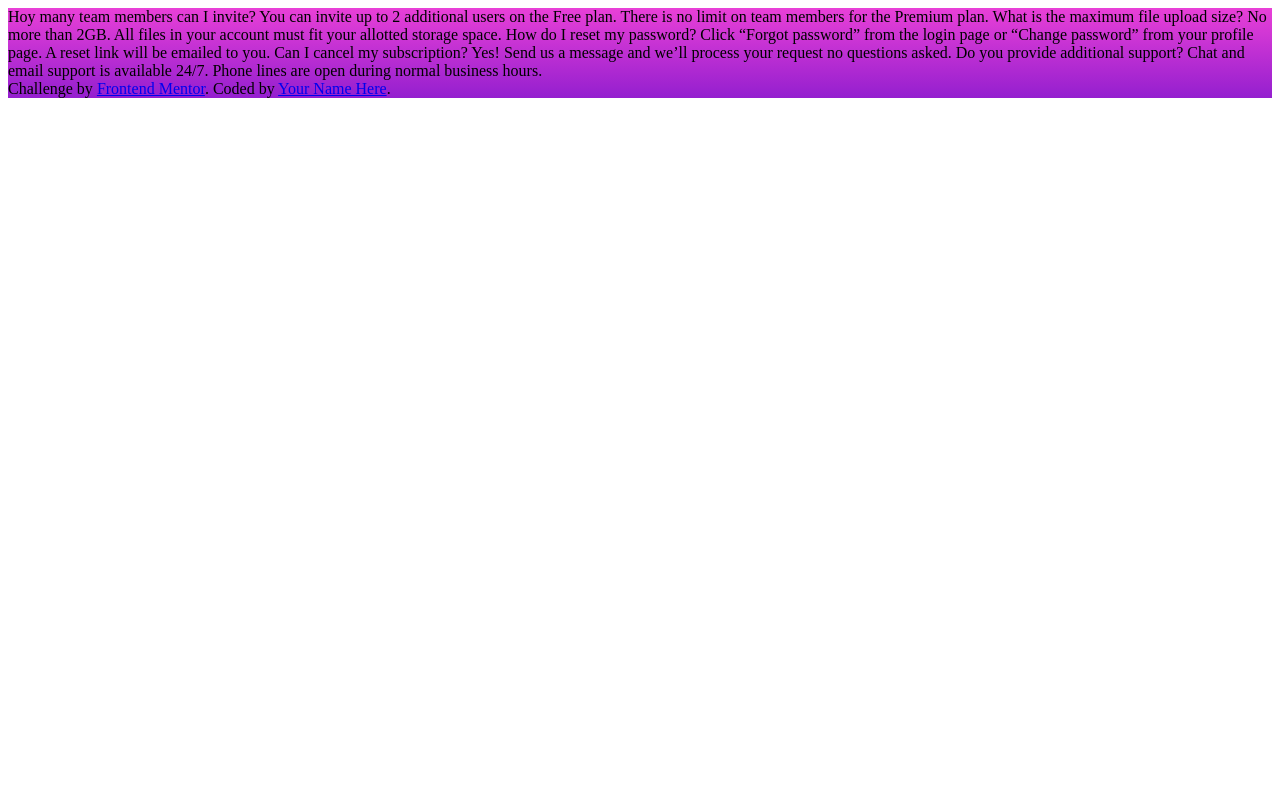
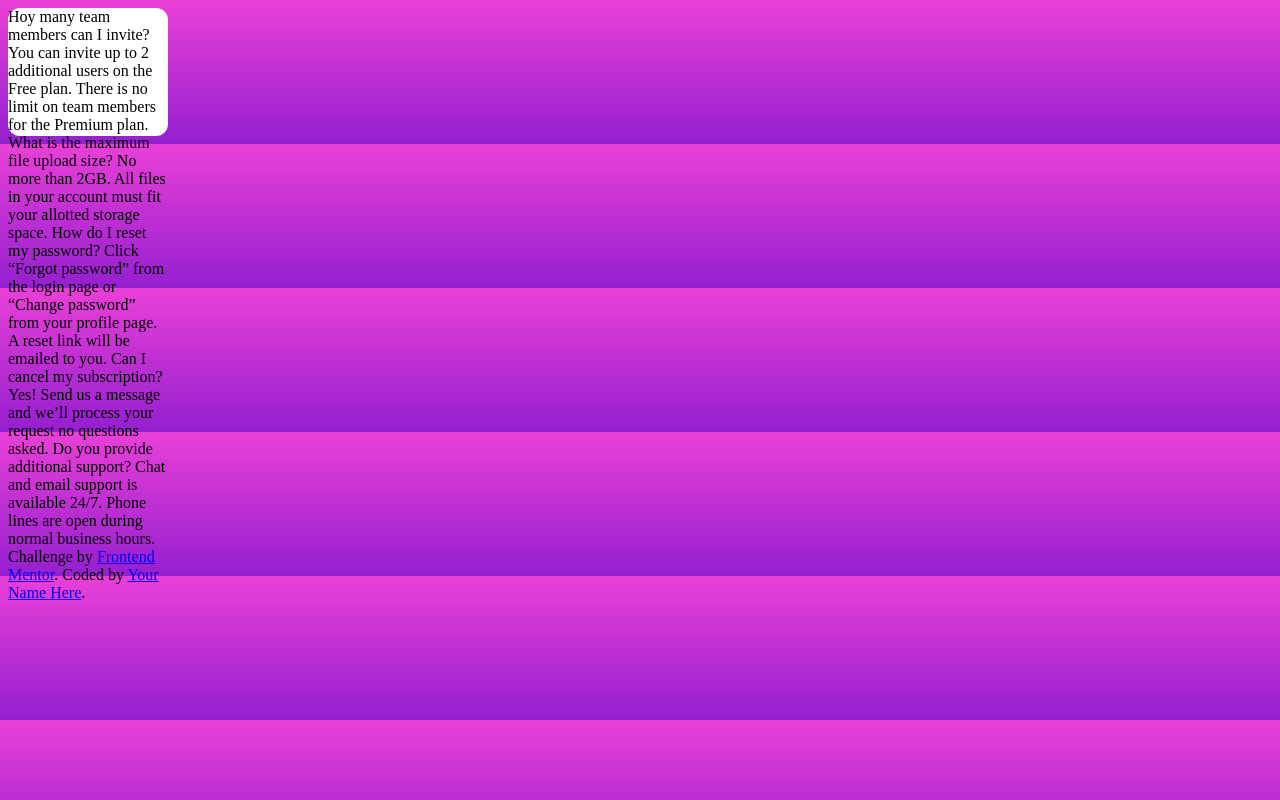
Before and after one commit to tinobonini/tinobonini.github.io, a plain HTML site: page index.html in a window 1280 px wide. Drawn offline with Linux system fonts and the light colour scheme.

Commit message:
whitebox y layout

```diff
--- a/index.html
+++ b/index.html
@@ -10,11 +10,16 @@
 
   <!-- Feel free to remove these styles or customise in your own stylesheet 👍 -->
   <style>
-
+      .whitebox{
+          background-color: white;
+          border-radius: 12px;
+          max-width: 10rem;
+          max-height: 8rem;
+      }
   </style>
 </head>
-<body>
-<div style="background-image: linear-gradient(#E940D7, #941FCF);">
+<body style="background-image: linear-gradient(#E940D7, #941FCF);">
+<div name="whitebox" class="whitebox" >
   Hoy many team members can I invite?
   You can invite up to 2 additional users on the Free plan. There is no limit on
   team members for the Premium plan.
```
